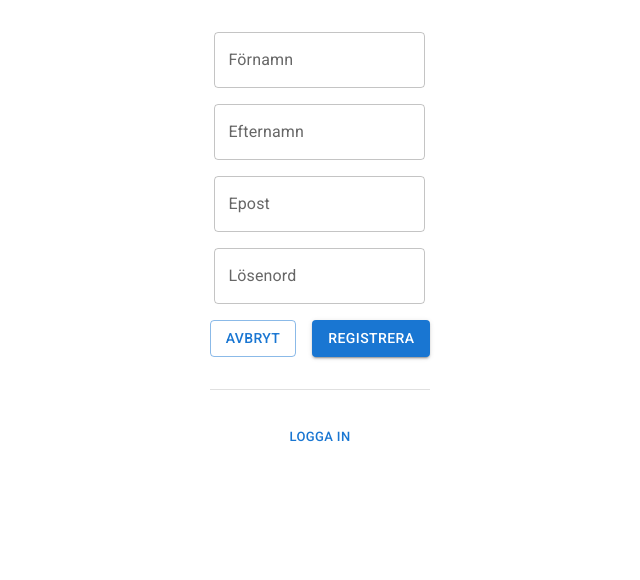
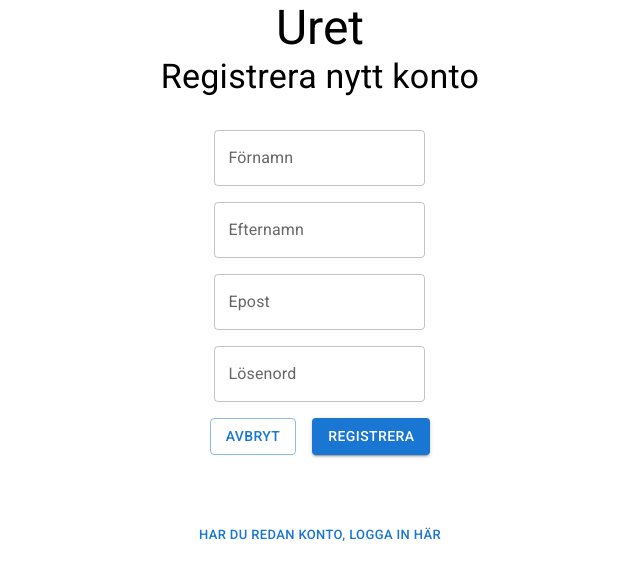
Before and after one commit to j-carlander/uret, a React (Vite) app: page /registrera in a window 1280 px wide. Shown: the top 580 px of the page, without its empty margins (320-960 px from the left). Built offline with nearby package versions, Linux system fonts and the light colour scheme.

Commit message:
Style: Add headings to login and register page

```diff
--- a/src/pages/Login.css
+++ b/src/pages/Login.css
@@ -1,10 +1,11 @@
-.login-page-wrapper{
+.login-page-wrapper {
   display: flex;
   flex-direction: column;
   justify-content: center;
+  align-items: center;
 }
 
-.login-form{
+.login-form {
   display: flex;
   flex-direction: column;
   align-items: center;
@@ -13,12 +14,12 @@
   padding-block: 2em;
 }
 
-.login-btn-group{
+.login-btn-group {
   display: flex;
   gap: 1em;
 }
 
-.register-btn-container{
+.register-btn-container {
   display: flex;
   justify-content: center;
   padding-block: 2em;
--- a/src/pages/Login.jsx
+++ b/src/pages/Login.jsx
@@ -2,7 +2,7 @@ import { useState } from "react";
 import TextField from "@mui/material/TextField";
 import Button from "@mui/material/Button";
 import "./Login.css";
-import { Divider } from "@mui/material";
+import { Divider, Typography } from "@mui/material";
 import { Link, useNavigate } from "react-router-dom";
 import fetchService from "../services/fetchService";
 
@@ -20,6 +20,12 @@ export function Login() {
   }
   return (
     <article className="login-page-wrapper">
+      <Typography variant="h3" component="h1" align="center">
+        Uret
+      </Typography>
+      <Typography variant="h4" component="h2" align="center">
+        Logga in
+      </Typography>
       <form className="login-form" onSubmit={onSubmit}>
         <TextField
           id="email-field"
@@ -55,11 +61,9 @@ export function Login() {
       </form>
       <Divider />
       <div className="register-btn-container">
-        <Link to={"/registrera"}>
-          <Button variant="text" size="small">
-            Registrera
-          </Button>
-        </Link>
+        <Button component={Link} variant="text" size="small" to={"/registrera"}>
+          Registrera nytt konto
+        </Button>
       </div>
     </article>
   );
--- a/src/pages/Register.jsx
+++ b/src/pages/Register.jsx
@@ -2,10 +2,10 @@ import { useState } from "react";
 import TextField from "@mui/material/TextField";
 import Button from "@mui/material/Button";
 import "./Login.css";
-import { Divider } from "@mui/material";
+import { Divider, Typography } from "@mui/material";
 import { Link } from "react-router-dom";
 
-const defaultUser = { fname: '', lname: '', email: "", password: "" };
+const defaultUser = { fname: "", lname: "", email: "", password: "" };
 
 export function Register() {
   const [user, setUser] = useState(defaultUser);
@@ -15,8 +15,14 @@ export function Register() {
   }
   return (
     <article className="login-page-wrapper">
+      <Typography variant="h3" component="h1" align="center">
+        Uret
+      </Typography>
+      <Typography variant="h4" component="h2" align="center">
+        Registrera nytt konto
+      </Typography>
       <form className="login-form" onSubmit={onSubmit}>
-      <TextField
+        <TextField
           id="fname-field"
           label="Förnamn"
           variant="outlined"
@@ -60,8 +66,7 @@ export function Register() {
           <Button
             variant="outlined"
             type="reset"
-            onClick={() => setUser(defaultUser)}
-          >
+            onClick={() => setUser(defaultUser)}>
             Avbryt
           </Button>
           <Button variant="contained" type="submit">
@@ -71,9 +76,9 @@ export function Register() {
       </form>
       <Divider />
       <div className="register-btn-container">
-        <Link to={'/logga-in'}><Button variant="text" size="small">
-          Logga in
-        </Button></Link>
+        <Button component={Link} to={"/logga-in"} variant="text" size="small">
+          Har du redan konto, Logga in här
+        </Button>
       </div>
     </article>
   );
```
Lines whose indentation alone changed are shown as unchanged.
